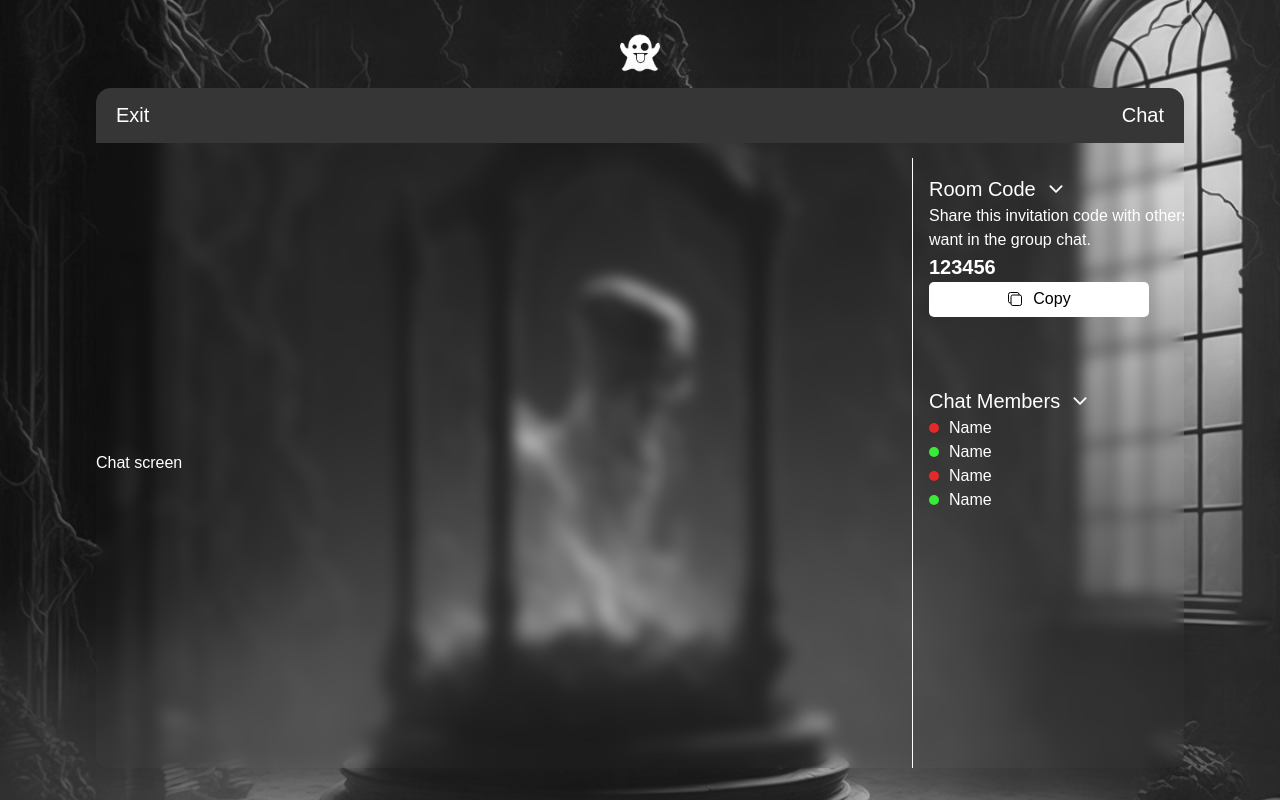
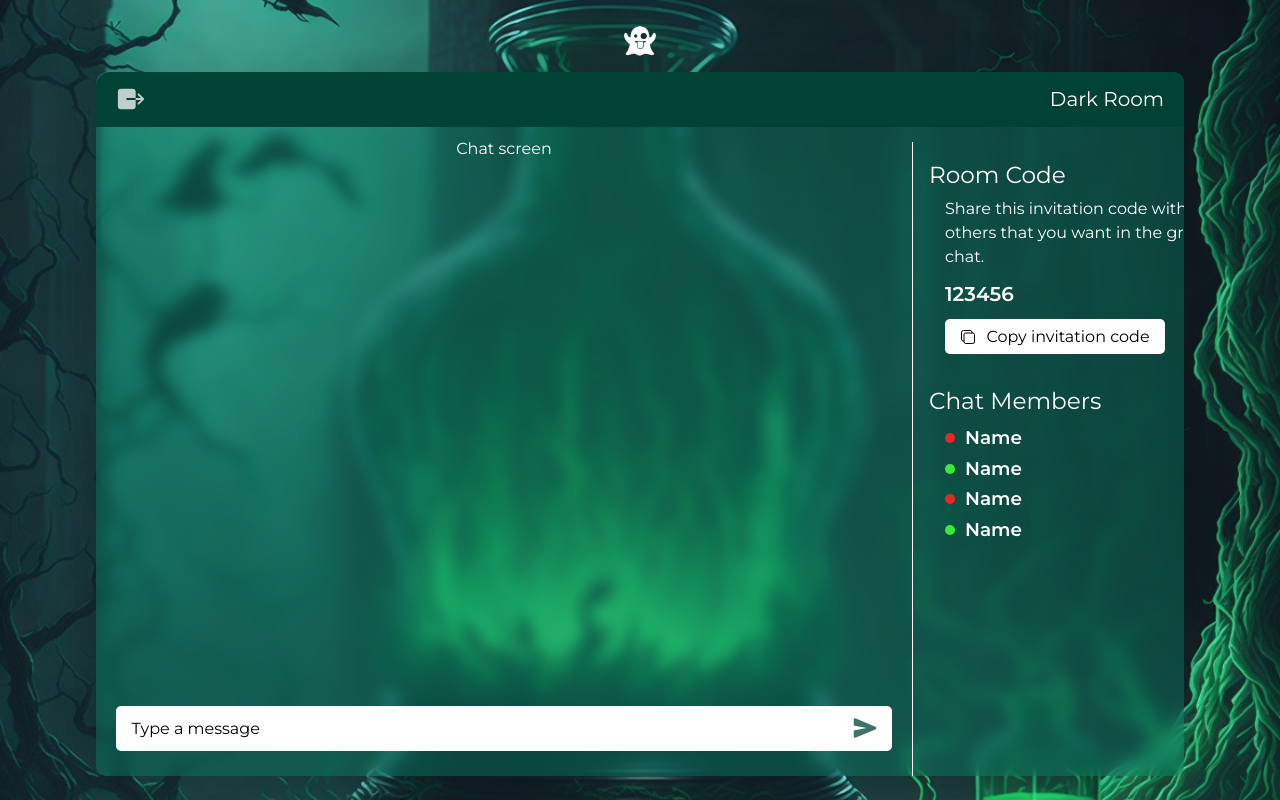
Before and after one commit to alvin1904/ghostchats, a Next.js app: page /chat in a window 1280 px wide. Built offline with nearby package versions, Linux system fonts and the light colour scheme.

Commit message:
feat: styles: chat page
- added font
- refactoring of chat page
- made colour themes into css vars

```diff
--- a/src/app/chat/page.tsx
+++ b/src/app/chat/page.tsx
@@ -1,97 +1,23 @@
-'use client';
-
-import { useState } from 'react';
-import logo from '../../assets/logo/logo-white.png';
+import logo from '@/assets/logo/logo-white.png';
 import Image from 'next/image';
-import styles from '../styles/chat.module.css';
-import { IoChevronDown, IoCopyOutline } from 'react-icons/io5';
-import { bulletStyles } from '@/constants/constants';
-
-const Red = () => (
-	<span
-		style={{
-			...bulletStyles,
-			backgroundColor: '#e52929'
-		}}
-	></span>
-);
-const Green = () => (
-	<span
-		style={{
-			...bulletStyles,
-			backgroundColor: '#39ea36'
-		}}
-	></span>
-);
+import styles from '@/app/styles/chat.module.css';
+import { FontStyling } from '@/app/page';
+import ChatNav from '@/components/chat/Nav';
+import ChatSidebar from '@/components/chat/Sidebar';
+import ChatScreen from '@/components/chat/Chat';
 
 export default function page() {
-	const [view, setView] = useState<string>('code');
-	const [copyText, setCopyText] = useState<string>('Copy');
-	const [open, setOpen] = useState<string>('');
-	const [theme, setTheme] = useState<string>('midnight_shadow');
-	let code = '123456';
-	const onSeeCode = () => {};
-	const handleCopy = () => {};
-	const onSeeMembers = () => {};
+	let theme = 'goblin_green';
 	return (
 		<main className={styles.background + ` ${theme}`}>
+			<FontStyling />
 			<div>
-				<Image src={logo} alt="logo" width={40} height={40} />
+				<Image src={logo} alt="logo" width={32} height={32} />
 			</div>
 			<section className={styles.chat}>
-				<nav className={styles.chat_header + ' cHeader'}>
-					<div>Exit</div>
-					<div>Chat</div>
-				</nav>
-				<div className={styles.chats}>Chat screen</div>
-				<div className={styles.chat_settings + ' cSettings' + ` open`}>
-					<div className={styles.link} onClick={onSeeCode}>
-						<h1>
-							<span>Room Code</span>
-							<span className={styles.icon}>
-								<IoChevronDown />
-							</span>
-						</h1>
-						<div className={styles.details + view === 'code' ? 'show' : 'hide'}>
-							<p className={styles.content}>
-								Share this invitation code with others that you want in the group chat.
-							</p>
-							<div className={styles.link_code}>{code}</div>
-							<button className={styles.copy} onClick={handleCopy}>
-								<span className={styles.copyIcon}>
-									<IoCopyOutline />
-								</span>
-								{copyText}
-							</button>
-						</div>
-					</div>
-					<div className={styles.participants} onClick={onSeeMembers}>
-						<h1>
-							<span>Chat Members</span>
-							<span className={styles.icon}>
-								<IoChevronDown />
-							</span>
-						</h1>
-						<div className={styles.details}>
-							<p>
-								<Red />
-								Name
-							</p>
-							<p>
-								<Green />
-								Name
-							</p>
-							<p>
-								<Red />
-								Name
-							</p>
-							<p>
-								<Green />
-								Name
-							</p>
-						</div>
-					</div>
-				</div>
+				<ChatNav chatName={'Dark Room'} />
+				<ChatScreen />
+				<ChatSidebar />
 			</section>
 		</main>
 	);
--- a/src/app/styles/chat.module.css
+++ b/src/app/styles/chat.module.css
@@ -2,7 +2,7 @@
 	width: 100vw;
 	height: 100vh;
 	overflow: hidden;
-	background-color: black;
+	background: var(--bg-pic) var(--bg-default-color);
 	color: white;
 	background-size: cover;
 	display: flex;
@@ -13,8 +13,9 @@
 }
 .chat {
 	width: 85%;
-	height: 85%;
+	height: 88%;
 	border-radius: 10px;
+	background-color: var(--bg-light);
 	backdrop-filter: blur(7.5px);
 	box-shadow: 0px 0px 40px 5px rgba(0, 0, 0, 0.1);
 	display: grid;
@@ -29,7 +30,7 @@
 	top: 0;
 	height: 55px;
 	width: 100%;
-	background: white;
+	background: var(--bg-accent);
 	border-radius: 15px 15px 0px 0px;
 	display: flex;
 	justify-content: space-between;
@@ -49,7 +50,8 @@
 	border-left: 1px solid white;
 }
 .chat_settings > div > h1 {
-	font-size: 1.25rem;
+	font-size: 1.45rem;
+	margin-bottom: 5px;
 	display: grid;
 	grid-auto-flow: column;
 	justify-content: start;
@@ -57,8 +59,8 @@
 	gap: 10px;
 	cursor: pointer;
 }
-.chat_settings > div > p,
-.chat_settings > div > button {
+.chat_settings div p,
+.chat_settings div button {
 	margin-left: 1rem;
 }
 .content {
@@ -80,6 +82,11 @@
 .details p {
 	max-width: 290px;
 }
+.mems > p {
+	font-size: 1.15rem;
+	font-weight: 600;
+	margin: 3px 0px;
+}
 .link_code {
 	font-weight: 600;
 	font-size: 1.25rem;
@@ -98,6 +105,13 @@
 	height: 35px;
 	cursor: pointer;
 }
+.exit {
+	opacity: 0.75;
+	cursor: pointer;
+}
+.exit:hover {
+	opacity: 1;
+}
 @media (max-width: 768px) {
 	.chat {
 		width: 92%;
@@ -107,9 +121,10 @@
 	}
 	.chat_settings {
 		position: absolute;
+		background-color: var(--bg-accent);
 		height: 50px;
 		width: 100%;
-		top: 60px;
+		top: 55px;
 		padding: 0.5rem 1rem;
 		grid-auto-flow: column;
 		grid-template-rows: none;
@@ -131,7 +146,7 @@
 	.details {
 		position: absolute;
 		left: 1rem;
-		top: 3rem;
+		top: 3.5rem;
 		padding: 0 0.5rem;
 		opacity: 0;
 	}
@@ -149,6 +164,12 @@
 		padding-bottom: 1rem;
 		margin-bottom: 1rem;
 	}
+	.arrow{
+		transition: all 0.5s ease;
+	}
+	.open .arrow {
+		transform: rotate(180deg);
+	}
 }
 
 @media (min-width: 768px) {
--- /dev/null
+++ b/src/app/styles/chatscren.module.css
@@ -0,0 +1,61 @@
+.chats {
+	height: calc(100% -80px);
+	width: 90%;
+    display: flex;
+    flex-direction: column;
+    align-items: center;
+}
+.chatInput {
+	position: absolute;
+	bottom: 10px;
+	display: grid;
+	grid-auto-flow: column;
+	align-items: center;
+	gap: 10px;
+	width: 95%;
+    height: 45px;
+}
+.chatInput input:focus {
+    outline: none;
+}
+.chatInput input{
+    border-radius: 5px;
+    background-color: white;
+    width: 100%;
+    height: 45px;
+    padding-left: 15px;
+}
+.icon{
+    position: absolute;
+    color: var(--bg-accent);
+    opacity: 0.75;
+    right: 15px;
+    cursor: pointer;
+    background-color: transparent;
+    transition: all 0.3s ease-in-out;
+}
+.icon:hover{
+    opacity: 1;
+}
+
+.chatInput::placeholder {
+	opacity: 0.5;
+}
+
+@media (min-width: 768px) {
+    .chats {
+        width: 100%;
+        height: calc(100% + 10px);
+        position: relative;
+    }
+    .chatInput{
+        bottom: 30px;
+    }
+    .chatInput input{
+        border-radius: 5px;
+        background-color: white;
+        width: 100%;
+        height: 45px;
+        padding-left: 15px;
+    }
+}
--- a/src/app/styles/globals.css
+++ b/src/app/styles/globals.css
@@ -92,66 +92,38 @@ textarea {
 	display: none;
 }
 
-*,
-:root {
-	font-family: 'Poppins', sans-serif;
-}
-
 ::-webkit-scrollbar {
 	width: 0;
 }
 
+:root {
+	--bg-pic: '';
+	--bg-default-color: '#000';
+	--bg-light: '';
+	--bg-accent: '';
+}
+
 .goblin_green {
-	background: rgb(27, 56, 49);
-	background-image: url('../../assets/bg/goblin_green.webp');
+	--bg-default-color: rgb(27, 56, 49);
+	--bg-pic: url('../../assets/bg/goblin_green.webp');
+	--bg-light: rgba(6, 134, 104, 0.4);
+	--bg-accent: #004233;
 }
 .midnight_shadow {
-	background: rgb(34, 34, 34);
-	background-image: url('../../assets/bg/midnight_shadow.webp');
+	--bg-default-color: rgb(34, 34, 34);
+	--bg-pic: url('../../assets/bg/midnight_shadow.webp');
+	--bg-light: rgba(54, 54, 54, 0.6);
+	--bg-accent: #363636;
 }
 .phantom_blue {
-	background: rgb(32, 117, 163);
-	background-image: url('../../assets/bg/phantom_blue.webp');
+	--bg-default-color: rgb(32, 117, 163);
+	--bg-pic: url('../../assets/bg/phantom_blue.webp');
+	--bg-light: rgba(104, 176, 216, 0.3);
+	--bg-accent: #68b0d8;
 }
 .mystic_violet {
-	background: rgb(116, 43, 140);
-	background-image: url('../../assets/bg/mystic_violet.webp');
+	--bg-default-color: rgb(116, 43, 140);
+	--bg-pic: url('../../assets/bg/mystic_violet.webp');
+	--bg-light: rgba(185, 117, 208, 0.5);
+	--bg-accent: #8e42ab;
 }
-.goblin_green .chat {
-	background: rgba(37, 75, 66, 0.6);
-}
-.midnight_shadow .chat {
-	background: rgba(54, 54, 54, 0.6);
-}
-.phantom_blue .chat {
-	background: rgba(104, 176, 216, 0.6);
-}
-.mystic_violet .chat {
-	background: rgba(167, 112, 186, 0.6);
-}
-.goblin_green .cHeader {
-	background: #254b42;
-}
-.midnight_shadow .cHeader {
-	background: #363636;
-}
-.phantom_blue .cHeader {
-	background: #68b0d8;
-}
-.mystic_violet .cHeader {
-	background: #8e42ab;
-}
-@media (max-width: 768px) {
-	.goblin_green .cSettings {
-		background: #254b42;
-	}
-	.midnight_shadow .cSettings {
-		background: #363636;
-	}
-	.phantom_blue .cSettings {
-		background: #68b0d8;
-	}
-	.mystic_violet .cSettings {
-		background: #8e42ab;
-	}
-}
--- /dev/null
+++ b/src/components/chat/Chat.tsx
@@ -0,0 +1,16 @@
+import styles from '@/app/styles/chatscren.module.css';
+import { IoSend } from 'react-icons/io5';
+
+export default function ChatScreen() {
+	return (
+		<div className={styles.chats}>
+			Chat screen
+			<form className={styles.chatInput}>
+				<input type="text" placeholder="Type a message" />
+				<span className={styles.icon}>
+					<IoSend size={24}/>
+				</span>
+			</form>
+		</div>
+	);
+}
--- /dev/null
+++ b/src/components/chat/Nav.tsx
@@ -0,0 +1,17 @@
+import styles from '@/app/styles/chat.module.css';
+import { IoExit } from 'react-icons/io5';
+
+type PropsType = {
+	chatName: string;
+};
+
+export default function ChatNav(props: PropsType) {
+	return (
+		<nav className={styles.chat_header}>
+			<div className={styles.exit}>
+				<IoExit size={30} />
+			</div>
+			<div>{props.chatName}</div>
+		</nav>
+	);
+}
--- /dev/null
+++ b/src/components/chat/Sidebar.tsx
@@ -0,0 +1,108 @@
+'use client';
+
+import styles from '@/app/styles/chat.module.css';
+import { bulletStyles } from '@/constants/constants';
+import { createInvitation } from '@/utils/textGenerator';
+import { useState } from 'react';
+import { IoChevronDown, IoCopyOutline } from 'react-icons/io5';
+
+type BulletProp = {
+	color: string;
+};
+const Bullet = (prop: BulletProp) => (
+	<span
+		style={{
+			...bulletStyles,
+			backgroundColor: prop.color === 'red' ? '#e52929' : '#39ea36'
+		}}
+	></span>
+);
+
+type viewsType = 'code' | 'members';
+
+export default function ChatSidebar() {
+	const [view, setView] = useState<viewsType>('code');
+	const [copyText, setCopyText] = useState<string>('Copy invitation code');
+	const [open, setOpen] = useState<string>('open');
+	let code = '123456';
+	const handleCopy = () => {
+		setCopyText('Copied!');
+		navigator.clipboard.writeText(createInvitation(code));
+		setTimeout(() => setCopyText('Copy invitation code'), 2000);
+	};
+	const onSeeCode = () => {
+		if (copyText !== 'Copied') {
+			setView('code');
+			setOpen(open === 'open' ? '' : 'open');
+		}
+	};
+	const onSeeMembers = () => {
+		if (copyText !== 'Copied') {
+			setView('members');
+			setOpen(open === 'open' ? '' : 'open');
+		}
+	};
+	return (
+		<div
+			className={`${styles.chat_settings} ${
+				open === 'open' ? styles.open : styles.close
+			}`}
+		>
+			<div className={styles.link}>
+				<h1 onClick={onSeeCode}>
+					Room Code
+					<span className={styles.arrow}>
+						<IoChevronDown />
+					</span>
+				</h1>
+				<div
+					className={`${styles.details} ${
+						view === 'code' ? styles.show : styles.hide
+					}`}
+				>
+					<p className={styles.content}>
+						Share this invitation code with others that you want in the group
+						chat.
+					</p>
+					<p className={styles.link_code}>{code}</p>
+					<button className={styles.copy} onClick={handleCopy}>
+						<span className={styles.copyIcon}>
+							<IoCopyOutline />
+						</span>
+						{copyText}
+					</button>
+				</div>
+			</div>
+			<div className={styles.participants}>
+				<h1 onClick={onSeeMembers}>
+					Chat Members
+					<span className={styles.arrow}>
+						<IoChevronDown />
+					</span>
+				</h1>
+				<div
+					className={`${styles.details} ${styles.mems} ${
+						view === 'members' ? styles.show : styles.hide
+					}`}
+				>
+					<p>
+						<Bullet color="red" />
+						Name
+					</p>
+					<p>
+						<Bullet color="green" />
+						Name
+					</p>
+					<p>
+						<Bullet color="red" />
+						Name
+					</p>
+					<p>
+						<Bullet color="green" />
+						Name
+					</p>
+				</div>
+			</div>
+		</div>
+	);
+}
--- /dev/null
+++ b/src/utils/fonts.ts
@@ -0,0 +1,8 @@
+import { Montserrat } from 'next/font/google';
+
+export const montserratFont = Montserrat({
+	weight: ['100', '200', '300', '400', '600', '800'],
+	style: 'normal',
+	subsets: ['latin'],
+	variable: '--font-montserrat'
+});
--- /dev/null
+++ b/src/utils/textGenerator.ts
@@ -0,0 +1,2 @@
+export const createInvitation = (code: number | string) =>
+	"👋 Hello, do you want to chat with us on GhostChats? You just have to type the code 👉123456👈 on the site and you'll be able to access my Room. But watch out, you never know what might happen. 👻";
```
Also changed, not shown: src/app/page.tsx (+19 -5 lines), 1 other file (tests, documents, lock files or other folders).
